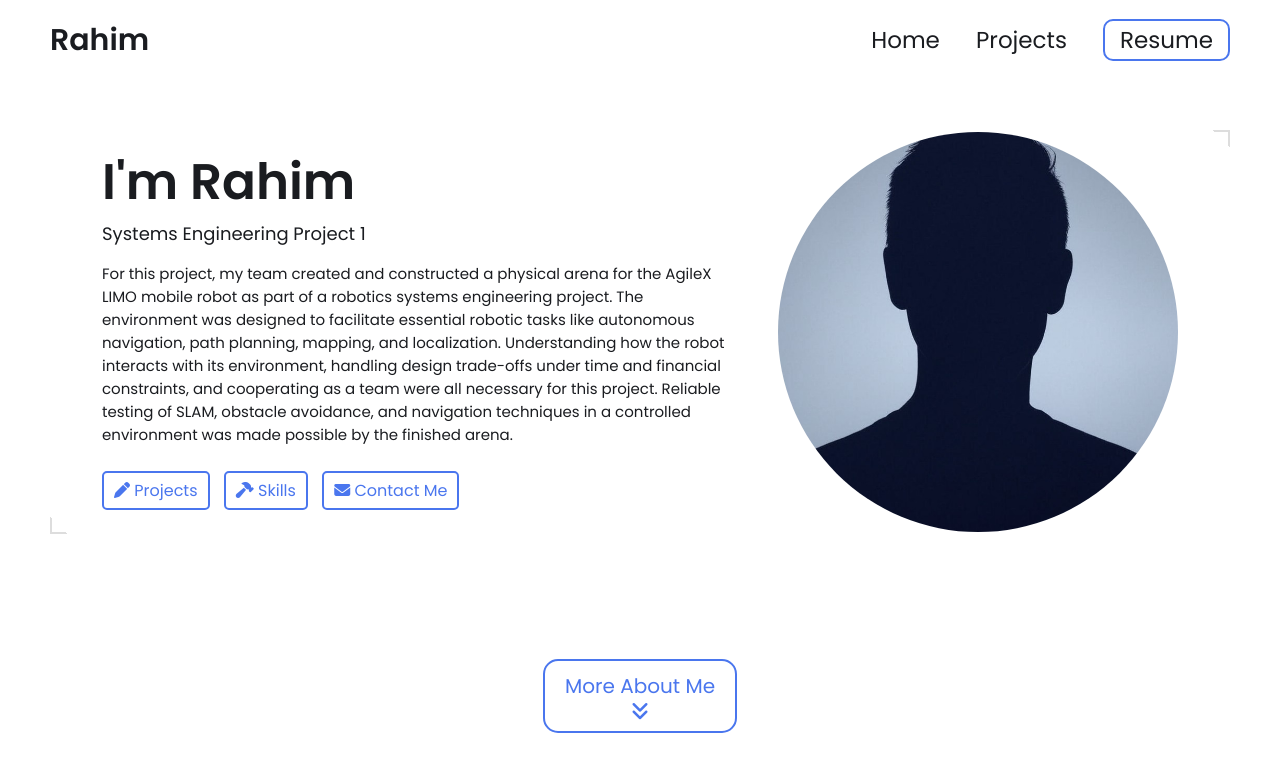
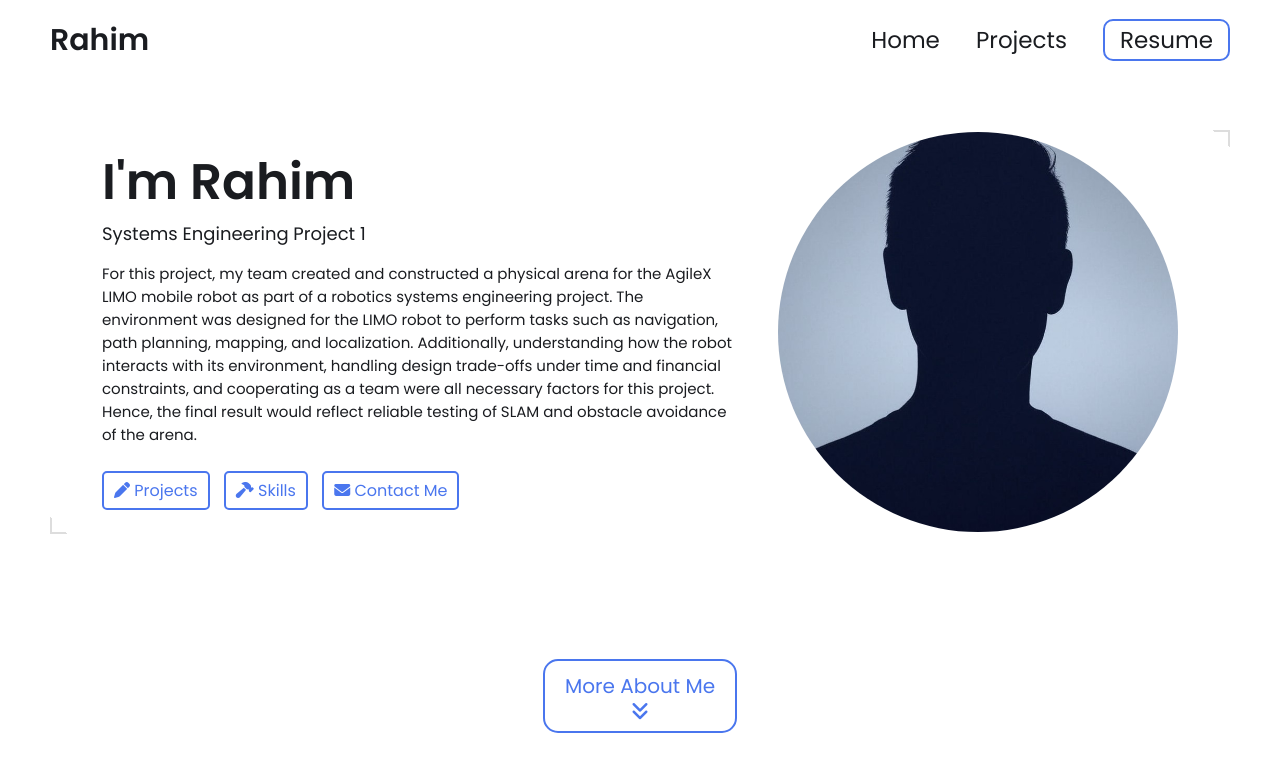
Before and after one commit to abdulrahimnainish/abdulrahimnainish.github.io, a Jekyll site: the page built from index.html, in a window 1280 px wide and 900 px high. Shown: the top 772 px of the window. Built offline with Jekyll 4.4.1, drawn with Linux system fonts in a browser that asks for light colours.

Commit message:
Update _config.yml

```diff
--- a/_config.yml
+++ b/_config.yml
@@ -16,9 +16,9 @@ name: Rahim
 headline: Systems Engineering Project 1
 description: >- # dont remove this line. this will ignore all new lines until the next section
   For this project, my team created and constructed a physical arena for the AgileX LIMO mobile robot as part of a robotics systems engineering project. The environment
-  was designed to facilitate essential robotic tasks like autonomous navigation, path planning, mapping, and localization. Understanding how the
-  robot interacts with its environment, handling design trade-offs under time and financial constraints, and cooperating as a team were all necessary
-  for this project. Reliable testing of SLAM, obstacle avoidance, and navigation techniques in a controlled environment was made possible by the finished arena.
+  was designed for the LIMO robot to perform tasks such as navigation, path planning, mapping, and localization. Additionally, understanding how the
+  robot interacts with its environment, handling design trade-offs under time and financial constraints, and cooperating as a team were all necessary factors
+  for this project. Hence, the final result would reflect reliable testing of SLAM and obstacle avoidance of the arena.
 
 # Place your profile image in /assets/images/profile-image/folder and edit the file name
 profile_image: ./assets/images/profile-image/avatar.jpeg
```
